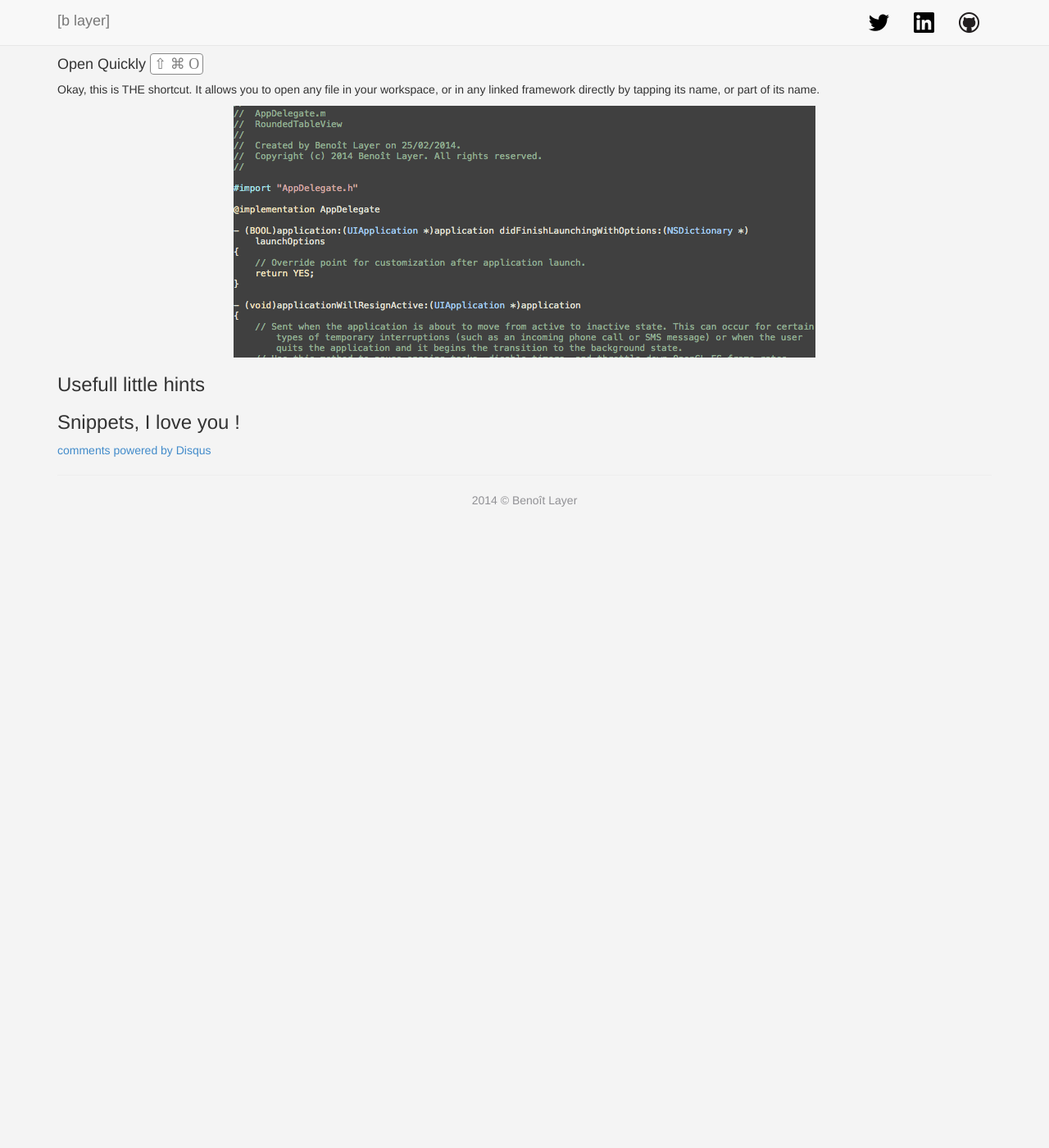
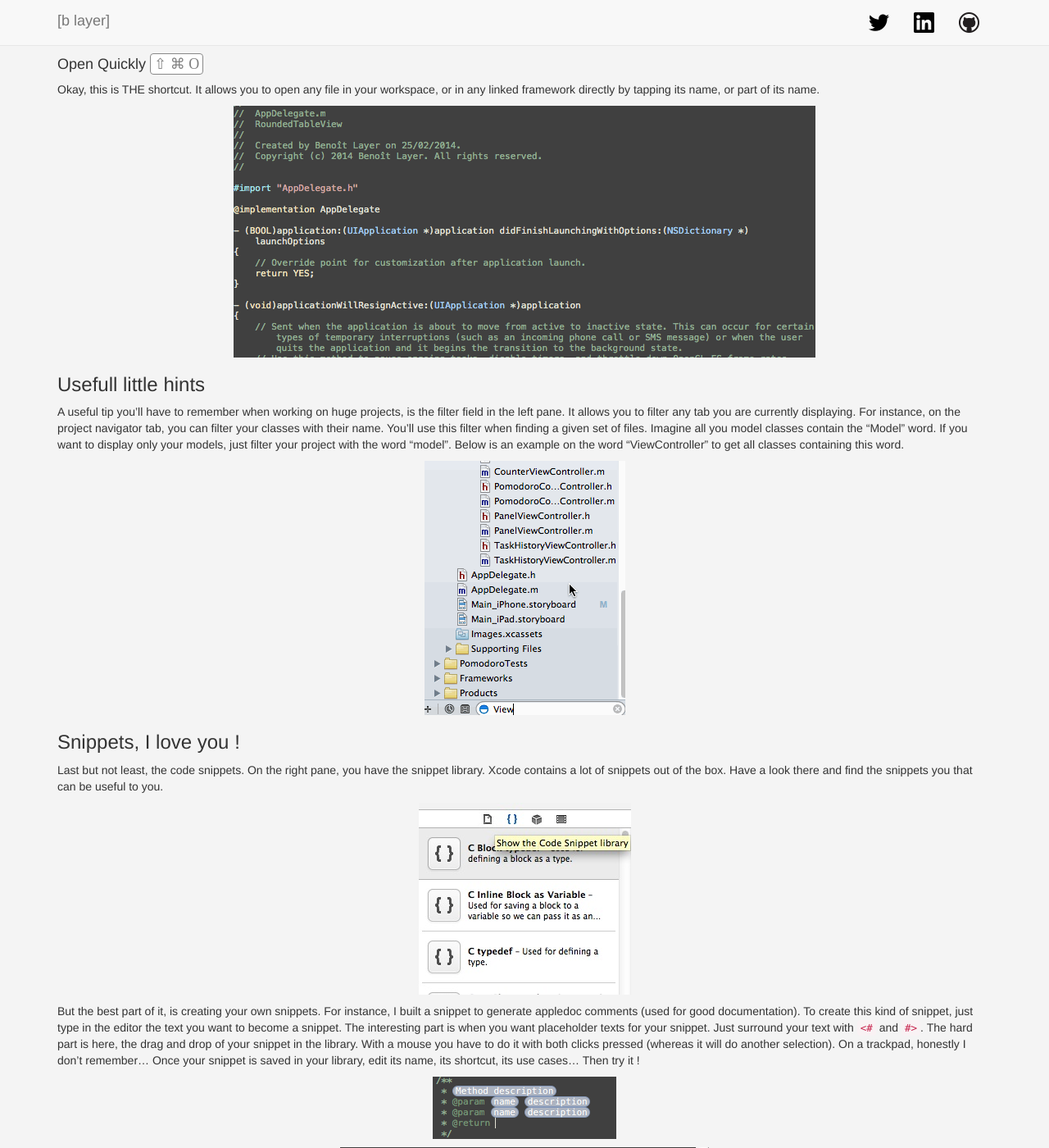
Before and after one commit to notbenoit/notbenoit.github.io, a Jekyll site: the page built from _posts/2014-02-28-optimize-workflow-xcode.markdown, in a window 1280 px wide and 1400 px high, scrolled down 989 px. Shown: the whole window at 82% size. Built offline with Jekyll 4.4.1, drawn with Linux system fonts in a browser that asks for light colours; nearby versions of some CDN libraries; Markdown is read by kramdown in place of the engine named in the settings; comment, search, counter and statistics services are not loaded; before the commit the page ends 1619 px from its top, so only the background shows below that; some of the changed text lies outside the part shown.

Commit message:
Second post edited. Needs last review and then publish.

```diff
--- a/_posts/2014-02-28-optimize-workflow-xcode.markdown
+++ b/_posts/2014-02-28-optimize-workflow-xcode.markdown
@@ -46,12 +46,32 @@ Okay, this is THE shortcut. It allows you to open any file in your workspace, or
 ![Open Quickly][open-quickly]
 
 ###Usefull little hints
+A useful tip you'll have to remember when working on huge projects, is the filter field in the left pane. It allows you to filter any tab you are currently displaying. For instance, on the project navigator tab, you can filter your classes with their name. You'll use this filter when finding a given set of files. Imagine all you model classes contain the "Model" word. If you want to display only your models, just filter your project with the word "model". Below is an example on the word "ViewController" to get all classes containing this word.
+
+![Filter][filter]
 
 ###Snippets, I love you !
+Last but not least, the code snippets. On the right pane, you have the snippet library. Xcode contains a lot of snippets out of the box. Have a look there and find the snippets you that can be useful to you.
 
+![Snippets][xcode-snippets]
+
+But the best part of it, is creating your own snippets. For instance, I built a snippet to generate appledoc comments (used for good documentation). To create this kind of snippet, just type in the editor the text you want to become a snippet. The interesting part is when you want placeholder texts for your snippet. Just surround your text with `<#` and `#>`. The hard part is here, the drag and drop of your snippet in the library. With a mouse you have to do it with both clicks pressed (whereas it will do another selection). On a trackpad, honestly I don't remember... Once your snippet is saved in your library, edit its name, its shortcut, its use cases... Then try it !
+
+![Snippet description][xcode-snippet-desc]
+
+![Snippet edition][xcode-snippet-lib]
+
+![Snippet usage][xcode-appledoc]
+
+***
+This was a preview of all the possibilities Xcode has to offer. Now it's your turn to build your own snippet or find your favorite shortcuts. Remember that you will learn a key combination once, or take three minutes to build a snippet, and you will be rewarded by earning a lot of time in the future.
 
 [zenburn]: http://slinky.imukuppi.org/zenburnpage/
 [xcode-zenburn]: https://github.com/an0/Zenburn-for-Xcode
-
 [xcode-zenburn-img]:/images/workflow-xcode/xcode-zenburn.png
 [open-quickly]:/images/workflow-xcode/open_quickly.gif
+[filter]:/images/workflow-xcode/xcode_filter.gif
+[xcode-snippets]:/images/workflow-xcode/xcode_snippets.jpg
+[xcode-snippet-desc]: /images/workflow-xcode/xcode_user_snippet.gif
+[xcode-snippet-lib]: /images/workflow-xcode/xcode_snippet_lib.jpg
+[xcode-appledoc]: /images/workflow-xcode/xcode_appledoc.gif
--- a/_posts/2014-02-27-iOS7-grouped-rounded-table-view.markdown
+++ b/_posts/2014-03-02-iOS7-grouped-rounded-table-view.markdown
@@ -1,7 +1,7 @@
 ---
 layout: post
 title:  "Missing the grouped rounded UITableView ?"
-date:   2014-02-27 17:29:45
+date:   2014-03-02 17:29:45
 categories: iOS7 UITableView
 author: "Benoît Layer"
 ---
```
Also changed, not shown: images/workflow-xcode/xcode_appledoc.gif (added), images/workflow-xcode/xcode_filter.gif (added), images/workflow-xcode/xcode_snippet_lib.jpg (added), images/workflow-xcode/xcode_snippets.jpg (added), images/workflow-xcode/xcode_user_snippet.gif (added).
